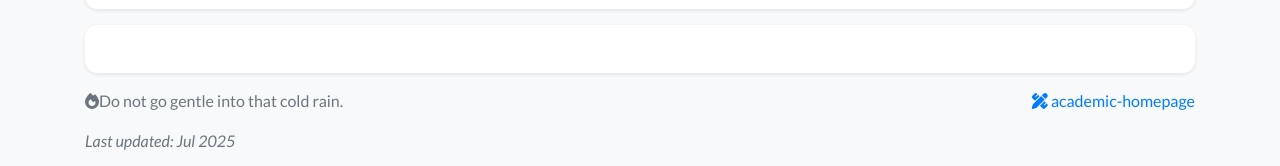
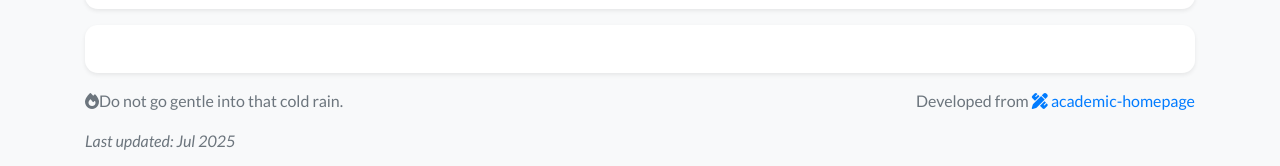
Before and after one commit to ChiaHsuanLee116/chiahsuanlee116.github.io, a Jekyll site: the page built from index.html, in a window 1280 px wide and 900 px high, scrolled down 962 px. Shown: the part 731-897 px from the top of the window. Built offline with Jekyll 4.4.1, drawn with Linux system fonts in a browser that asks for light colours; nearby versions of some CDN libraries; a style sheet for code colours, icons or effects is not loaded.

Commit message:
Update display.yml

```diff
--- a/_data/display.yml
+++ b/_data/display.yml
@@ -7,4 +7,4 @@
 # Feel free to replace the footer text if you would like to, but I will greatly appreciate it
 # if you keep the link to the template so that more people can benefit from it. Thanks!
 footer_text: >-
-  <a href="https://github.com/luost26/academic-homepage" target="_blank"><i class="fas fa-pencil-ruler"></i> academic-homepage</a>
+  Developed from <a href="https://github.com/luost26/academic-homepage" target="_blank"><i class="fas fa-pencil-ruler"></i> academic-homepage</a>
```
